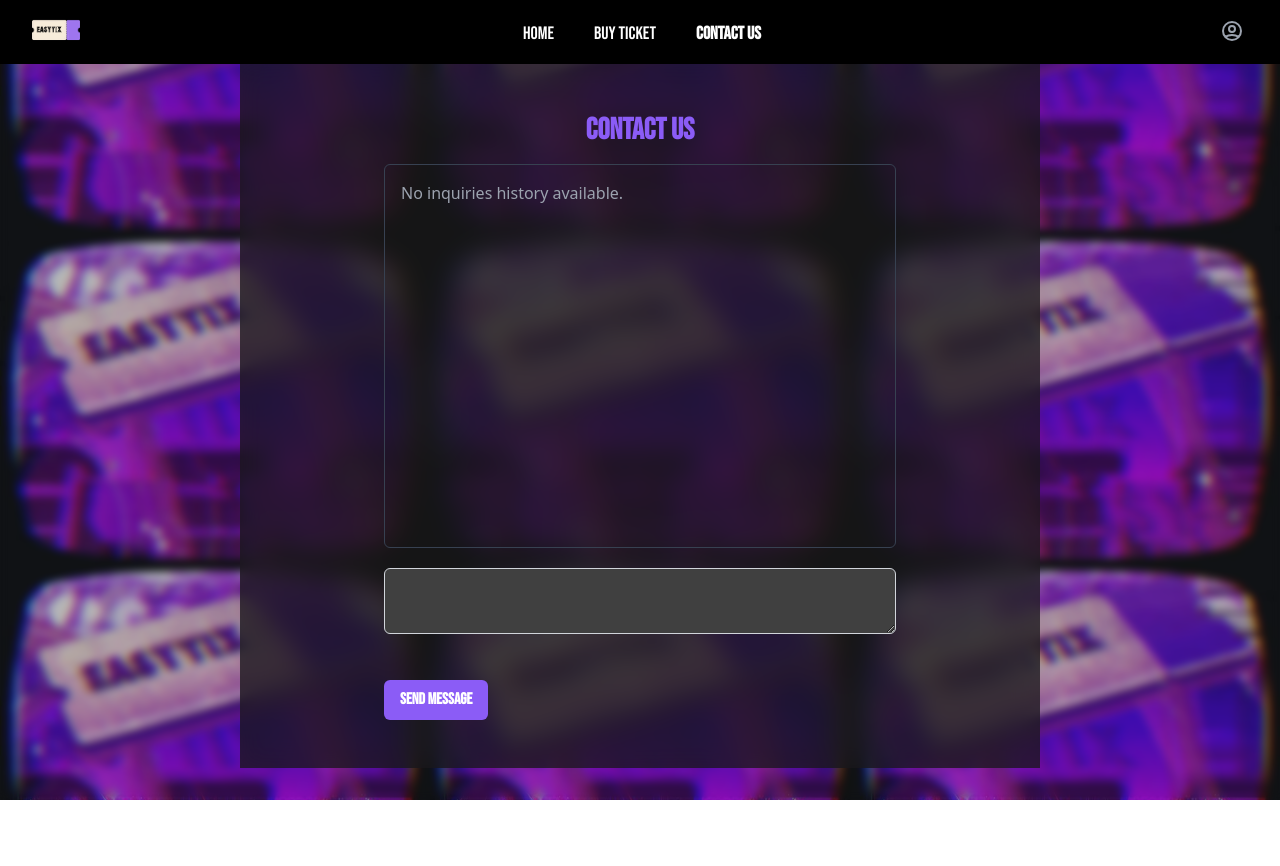
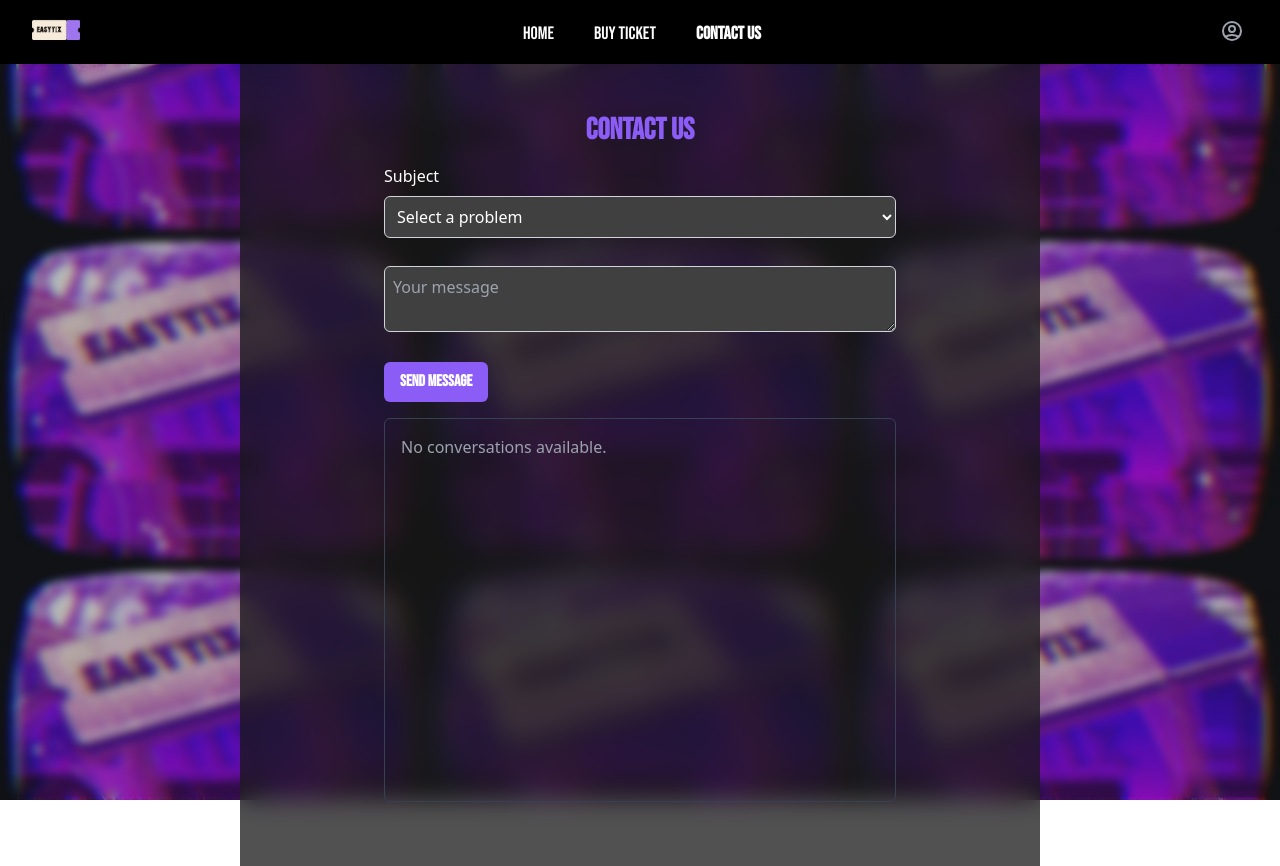
Before and after one commit to zekiro-ox/EasyTix-Customer, a React (Vite) app: page /contact-us in a window 1280 px wide. Before the commit the page ends 800 px from the top, so only its background shows below. Built offline with nearby package versions, Linux system fonts and the light colour scheme.

Commit message:
adjusted

```diff
--- a/src/Contact.jsx
+++ b/src/Contact.jsx
@@ -4,8 +4,7 @@ import {
   collection,
   setDoc,
   doc,
-  addDoc,
-  getDocs,
+  onSnapshot,
   getDoc,
 } from "firebase/firestore";
 import { getAuth } from "firebase/auth";
@@ -15,8 +14,9 @@ import "react-toastify/dist/ReactToastify.css";
 import BackgroundImage from "./assets/Background.jpg";
 
 const ContactUsPage = () => {
+  const [subject, setSubject] = useState("");
   const [message, setMessage] = useState("");
-  const [inquiriesHistory, setInquiriesHistory] = useState([]);
+  const [conversations, setConversations] = useState([]);
   const [userName, setUserName] = useState("");
 
   const handleSubmit = async (e) => {
@@ -28,49 +28,43 @@ const ContactUsPage = () => {
       const db = getFirestore();
       const userId = user.uid;
 
-      const userDocRef = doc(db, "messages", userId);
-      await setDoc(
-        userDocRef,
-        {
-          name: userName,
-          email: user.email,
-        },
-        { merge: true }
-      );
-
-      const concernsRef = collection(userDocRef, "concerns");
-      await addDoc(concernsRef, {
+      // Create a new conversation
+      const conversationRef = doc(collection(db, "conversations"));
+      await setDoc(conversationRef, {
+        sender: userId,
+        subject,
         message,
-        date: new Date().toISOString(),
-        adminResponse: "", // You can set this later based on your logic
+        timestamp: new Date().toISOString(),
       });
 
       toast.success("Message Sent!");
-      console.log("Contact Us form submitted", { message });
+      console.log("Contact Us form submitted", { subject, message });
+      setSubject("");
       setMessage("");
-      fetchInquiriesHistory();
     } else {
       console.error("No user is signed in.");
     }
   };
 
-  const fetchInquiriesHistory = async () => {
+  useEffect(() => {
     const auth = getAuth();
     const user = auth.currentUser;
 
     if (user) {
       const db = getFirestore();
-      const userDocRef = doc(db, "messages", user.uid);
-      const concernsRef = collection(userDocRef, "concerns");
-      const snapshot = await getDocs(concernsRef);
-      const history = snapshot.docs.map((doc) => ({
-        id: doc.id,
-        ...doc.data(),
-      }));
+      const conversationsRef = collection(db, "conversations");
 
-      setInquiriesHistory(history);
+      const unsubscribe = onSnapshot(conversationsRef, (snapshot) => {
+        const convos = snapshot.docs.map((doc) => ({
+          id: doc.id,
+          ...doc.data(),
+        }));
+        setConversations(convos);
+      });
+
+      return () => unsubscribe();
     }
-  };
+  }, []);
 
   useEffect(() => {
     const fetchUserName = async () => {
@@ -92,7 +86,6 @@ const ContactUsPage = () => {
       }
     };
 
-    fetchInquiriesHistory();
     fetchUserName();
   }, []);
 
@@ -116,47 +109,41 @@ const ContactUsPage = () => {
             >
               Contact Us
             </h2>
-            <div className="overflow-y-auto max-w-lg mx-auto h-96 border border-gray-700 rounded-md p-4 mb-4">
-              {inquiriesHistory.length > 0 ? (
-                inquiriesHistory.map((inquiry) => (
-                  <div key={inquiry.id} className="mb-4">
-                    <div
-                      className={`flex ${
-                        inquiry.adminResponse ? "justify-start" : "justify-end"
-                      }`}
-                    >
-                      <div
-                        className={`max-w-xs p-3 rounded-lg ${
-                          inquiry.adminResponse
-                            ? "bg-violet-600"
-                            : "bg-neutral-600"
-                        } text-white`}
-                      >
-                        <div className="font-semibold">
-                          {inquiry.adminResponse ? "Admin" : userName}:
-                        </div>
-                        <div className="text-gray-400 text-sm">
-                          {inquiry.date}
-                        </div>
-                        <div className="text-gray-300">{inquiry.message}</div>
-                      </div>
-                    </div>
-                  </div>
-                ))
-              ) : (
-                <p className="text-gray-400">No inquiries history available.</p>
-              )}
-            </div>
             <form
               onSubmit={handleSubmit}
               className="space-y-6 max-w-lg mx-auto"
             >
+              <div className="mb-4">
+                <label htmlFor="subject" className="block mb-1">
+                  Subject
+                </label>
+                <select
+                  id="subject"
+                  name="subject"
+                  required
+                  className="mt-1 p-2 border border-gray-300 rounded-md w-full bg-neutral-700 text-white"
+                  onChange={(e) => setSubject(e.target.value)}
+                  value={subject}
+                >
+                  <option value="" disabled>
+                    Select a problem
+                  </option>
+                  <option value="Ticket Availability">
+                    Ticket Availability
+                  </option>
+                  <option value="Payment Issues">Payment Issues</option>
+                  <option value="Refund Requests">Refund Requests</option>
+                  <option value="Event Information">Event Information</option>
+                  <option value="Other">Other</option>
+                </select>
+              </div>
               <div className="mb-4">
                 <textarea
                   id="message"
                   name="message"
                   required
                   className="mt-1 p-2 border border-gray-300 rounded-md w-full bg-neutral-700 text-white"
+                  placeholder="Your message"
                   onChange={(e) => setMessage(e.target.value)}
                   value={message}
                 />
@@ -169,6 +156,38 @@ const ContactUsPage = () => {
                 Send Message
               </button>
             </form>
+            <div className="overflow-y-auto max-w-lg mx-auto h-96 border border-gray-700 rounded-md p-4 mb-4 mt-4">
+              {conversations.length > 0 ? (
+                conversations.map((conversation) => (
+                  <div key={conversation.id} className="mb-4">
+                    <div className="bg-neutral-600 p-4 rounded-lg shadow-md">
+                      <div className="font-semibold">{userName}:</div>
+                      <div className="text-gray-400 text-sm">
+                        {new Date(conversation.timestamp).toLocaleString()}
+                      </div>
+                      <div className="text-gray-300">
+                        <strong>Subject:</strong> {conversation.subject}
+                      </div>
+                      <div className="text-gray-300">
+                        {conversation.message}
+                      </div>
+                      {/* Fetch and display replies */}
+                      <div className="mt-2">
+                        <h4 className="font-semibold text-gray-200">
+                          Replies:
+                        </h4>
+                        <div className="space-y-2">
+                          {/* Assuming replies are stored in a subcollection */}
+                          <Replies conversationId={conversation.id} />
+                        </div>
+                      </div>
+                    </div>
+                  </div>
+                ))
+              ) : (
+                <p className="text-gray-400">No conversations available.</p>
+              )}
+            </div>
           </div>
         </div>
       </div>
@@ -176,4 +195,46 @@ const ContactUsPage = () => {
   );
 };
 
+const Replies = ({ conversationId }) => {
+  const [replies, setReplies] = useState([]);
+
+  useEffect(() => {
+    const db = getFirestore();
+    const repliesRef = collection(
+      db,
+      "conversations",
+      conversationId,
+      "replies"
+    );
+
+    const unsubscribe = onSnapshot(repliesRef, (snapshot) => {
+      const fetchedReplies = snapshot.docs.map((doc) => ({
+        id: doc.id,
+        ...doc.data(),
+      }));
+      setReplies(fetchedReplies);
+    });
+
+    return () => unsubscribe();
+  }, [conversationId]);
+
+  return (
+    <div>
+      {replies.length > 0 ? (
+        replies.map((reply) => (
+          <div key={reply.id} className="bg-neutral-500 p-2 rounded-md">
+            <div className="font-semibold">Admin:</div>
+            <div className="text-gray-300">{reply.reply}</div>
+            <div className="text-gray-400 text-sm">
+              {new Date(reply.timestamp).toLocaleString()}
+            </div>
+          </div>
+        ))
+      ) : (
+        <p className="text-gray-400">No replies yet.</p>
+      )}
+    </div>
+  );
+};
+
 export default ContactUsPage;
--- a/src/Profile.jsx
+++ b/src/Profile.jsx
@@ -1,6 +1,13 @@
 import React, { useEffect, useState } from "react";
 import { getAuth } from "firebase/auth"; // Import Firebase Auth
-import { getFirestore, doc, getDoc, updateDoc } from "firebase/firestore"; // Import Firestore functions
+import {
+  getFirestore,
+  doc,
+  getDoc,
+  updateDoc,
+  collection,
+  addDoc,
+} from "firebase/firestore"; // Import Firestore functions
 import { getStorage, ref, uploadBytes, getDownloadURL } from "firebase/storage"; // Import Firebase Storage functions
 import Navbar from "./Navbar";
 import BackgroundImage from "./assets/Background.jpg"; // Adjust this path to your background image
@@ -17,6 +24,8 @@ const Profile = () => {
   const [phoneNumber, setPhoneNumber] = useState(""); // State for phone number
   const [profilePicture, setProfilePicture] = useState(null); // State for profile picture
   const [imageUrl, setImageUrl] = useState(""); // State for image URL
+  const [feedback, setFeedback] = useState(""); // State for feedback message
+  const [feedbackSuccess, setFeedbackSuccess] = useState(false); // State for feedback submission success message
 
   useEffect(() => {
     const fetchUserData = async () => {
@@ -104,6 +113,31 @@ const Profile = () => {
       const url = await getDownloadURL(storageRef); // Get the download URL
       setImageUrl(url); // Set the image URL state
       setProfilePicture(file); // Set the profile picture state
+    }
+  };
+
+  const handleFeedbackSubmit = async () => {
+    const auth = getAuth();
+    const currentUser = auth.currentUser;
+
+    if (currentUser) {
+      const db = getFirestore();
+      const feedbackCollection = collection(
+        db,
+        "users",
+        currentUser.uid,
+        "feedback"
+      ); // Reference to the feedback subcollection
+
+      // Add feedback to Firestore
+      await addDoc(feedbackCollection, {
+        feedback,
+        createdAt: new Date(),
+      });
+
+      setFeedback(""); // Clear the feedback input
+      setFeedbackSuccess(true); // Set success message
+      setTimeout(() => setFeedbackSuccess(false), 3000); // Clear success message after 3 seconds
     }
   };
 
@@ -306,6 +340,34 @@ const Profile = () => {
                     </button>
                   </>
                 )}
+                {/* Feedback Section */}
+                <div className="mt-6">
+                  <h2
+                    className="text-2xl font-extrabold text-violet-500 mb-4"
+                    style={{ fontFamily: "Bebas Neue, sans-serif" }}
+                  >
+                    Send Feedback
+                  </h2>
+                  <textarea
+                    value={feedback}
+                    onChange={(e) => setFeedback(e.target.value)}
+                    className="bg-neutral-900 p-2 rounded-md w-full mb-2"
+                    placeholder="Your feedback..."
+                  />
+                  <button
+                    type="button"
+                    className="text-white p-2 rounded-md bg-violet-500 hover:bg-violet-600 mt-2"
+                    style={{ fontFamily: "Bebas Neue, sans-serif" }}
+                    onClick={handleFeedbackSubmit}
+                  >
+                    Submit Feedback
+                  </button>
+                  {feedbackSuccess && (
+                    <p className="text-green-500 mt-2">
+                      Feedback submitted successfully!
+                    </p>
+                  )}
+                </div>
               </div>
             </div>
           </div>
```
